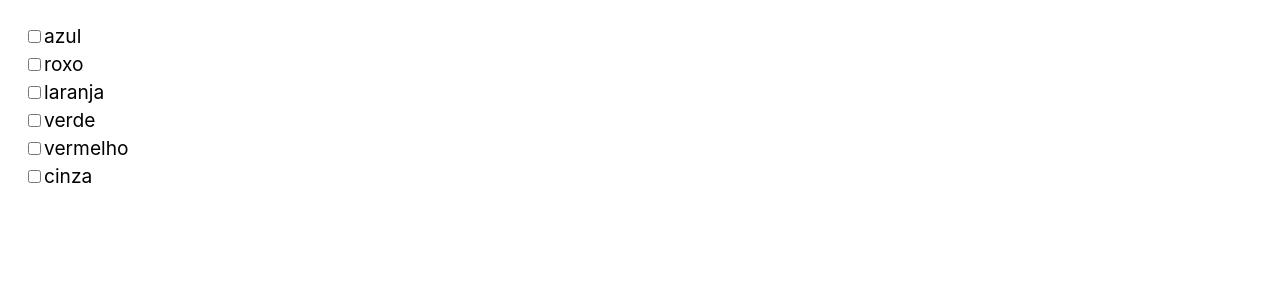
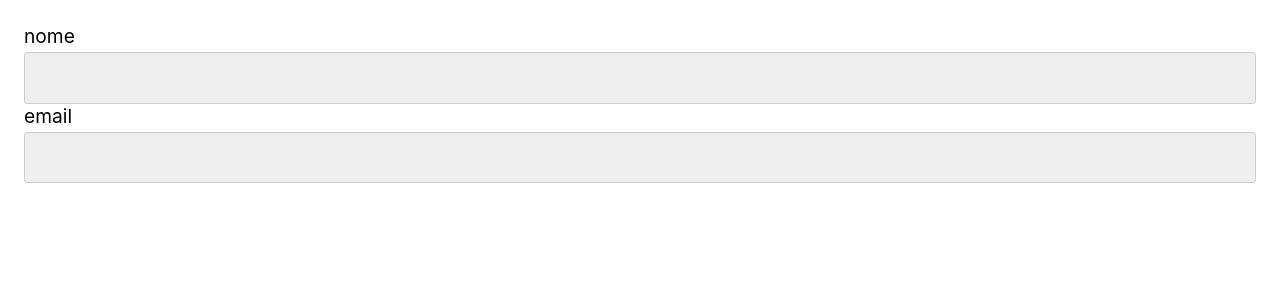
Before and after one commit to BlackCrown/Aprendendo, a React (Vite) app: page / in a window 1280 px wide. Shown: the top 300 px of the page. Built offline with nearby package versions, Linux system fonts and the light colour scheme.

Commit message:
iniciando componentes de formularios

```diff
--- a/src/App.jsx
+++ b/src/App.jsx
@@ -1,33 +1,14 @@
 import React from 'react';
-import Produto from './Produto';
-
-// Otimize o código do slide anterior
-// Utilizando a array abaixo para mostrar
-// cada checkbox na tela.
+import Input from './Form/Input';
 
 const App = () => {
-  const [cores, setCores] = React.useState([]);
-  const coresArray = ['azul', 'roxo', 'laranja', 'verde', 'vermelho', 'cinza'];
-
-  function handleChange({ target }) {
-    if (cores.includes(target.value)) {
-      setCores(cores.filter((cor) => cor !== target.value));
-    } else {
-      setCores([...cores, target.value]);
-    }
-    console.log(cores);
-  }
+  const [nome, setNome] = React.useState('');
+  const [email, setEmail] = React.useState('');
 
   return (
     <>
-      <form>
-        {coresArray.map((cor) => (
-          <label key={cor}>
-            <input type="checkbox" value={cor} onChange={handleChange} />
-            {cor}
-          </label>
-        ))}
-      </form>
+      <Input id="nome" label="nome" value={nome} setValue={setNome} required />
+      <Input id="email" label="Email" value={email} setValue={setEmail} />
     </>
   );
 };
--- /dev/null
+++ b/src/Form/Input.jsx
@@ -0,0 +1,19 @@
+import React from 'react';
+
+const Input = ({ id, label, name, setValue, value, ...props }) => {
+  return (
+    <>
+      <label>{id}</label>
+      <input
+        type="text"
+        id={id}
+        name={name}
+        value={value}
+        onChange={({ target }) => setValue(target.value)}
+        {...props}
+      />
+    </>
+  );
+};
+
+export default Input;
--- a/src/Produto.jsx
+++ /dev/null
@@ -1,7 +0,0 @@
-import React from 'react';
-
-const Produto = () => {
-  return <section></section>;
-};
-
-export default Produto;
```
